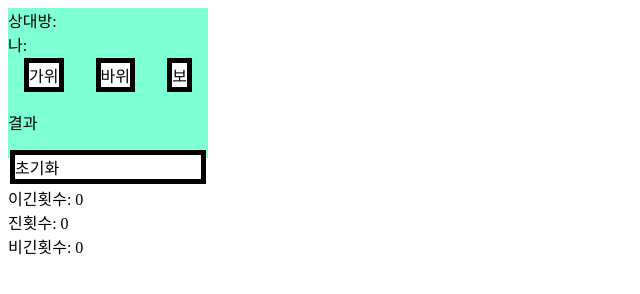
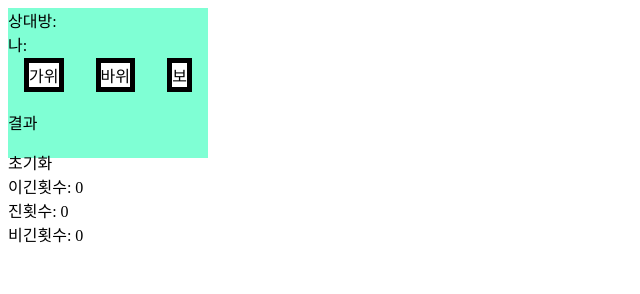
Before and after one commit to HGRXD/jsGame, a plain HTML site: page index.html in a window 1280 px wide. Shown: the whole page, without its empty margins (0-640 px from the left). Drawn offline with Linux system fonts and the light colour scheme.

Commit message:
Update index.html

```diff
--- a/index.html
+++ b/index.html
@@ -38,9 +38,6 @@
             }
             #reset {
                 display:block;
-                border: solid black 5px;
-                background-color: white;
-                margin: 2px;
             }
         </style>
     </head>
```
